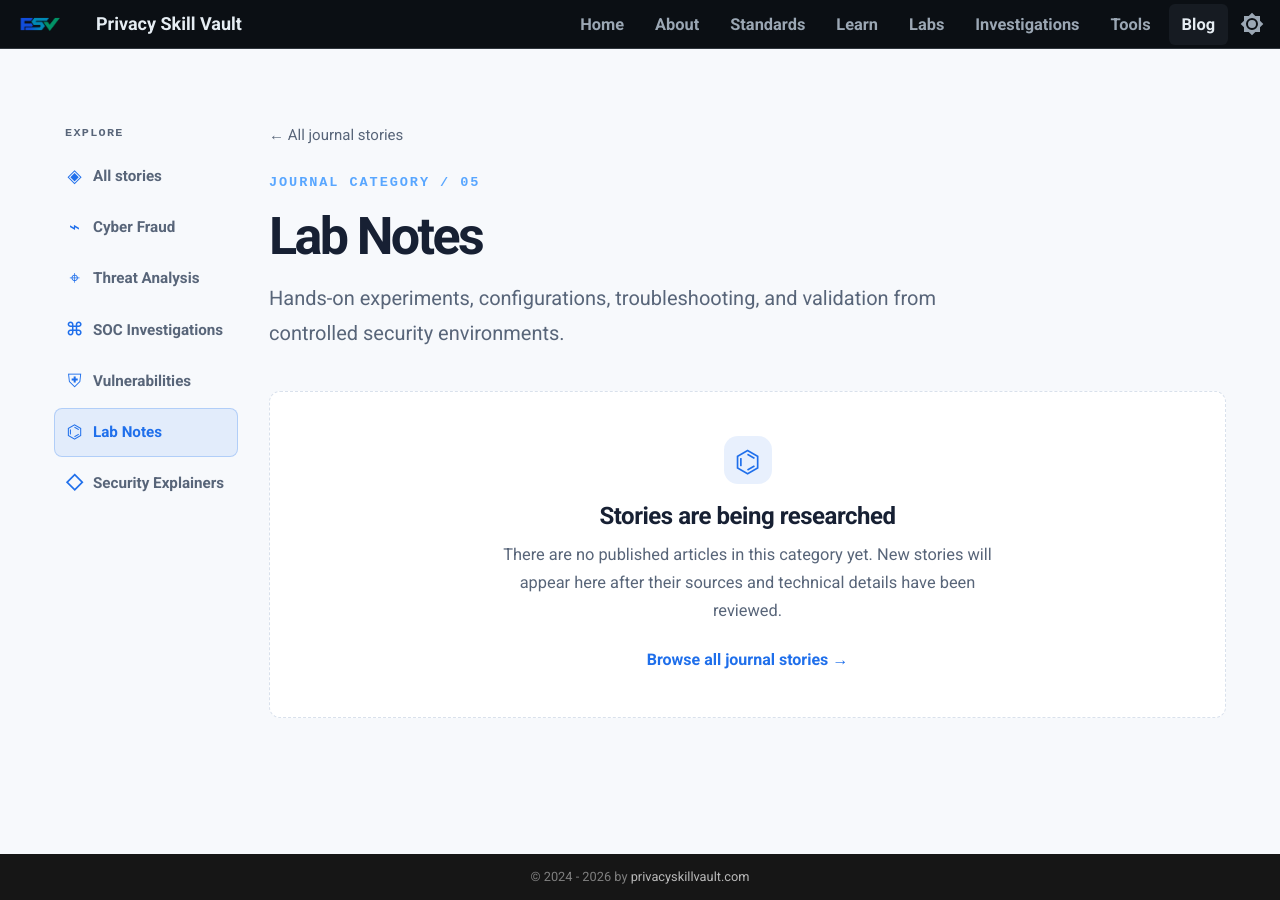
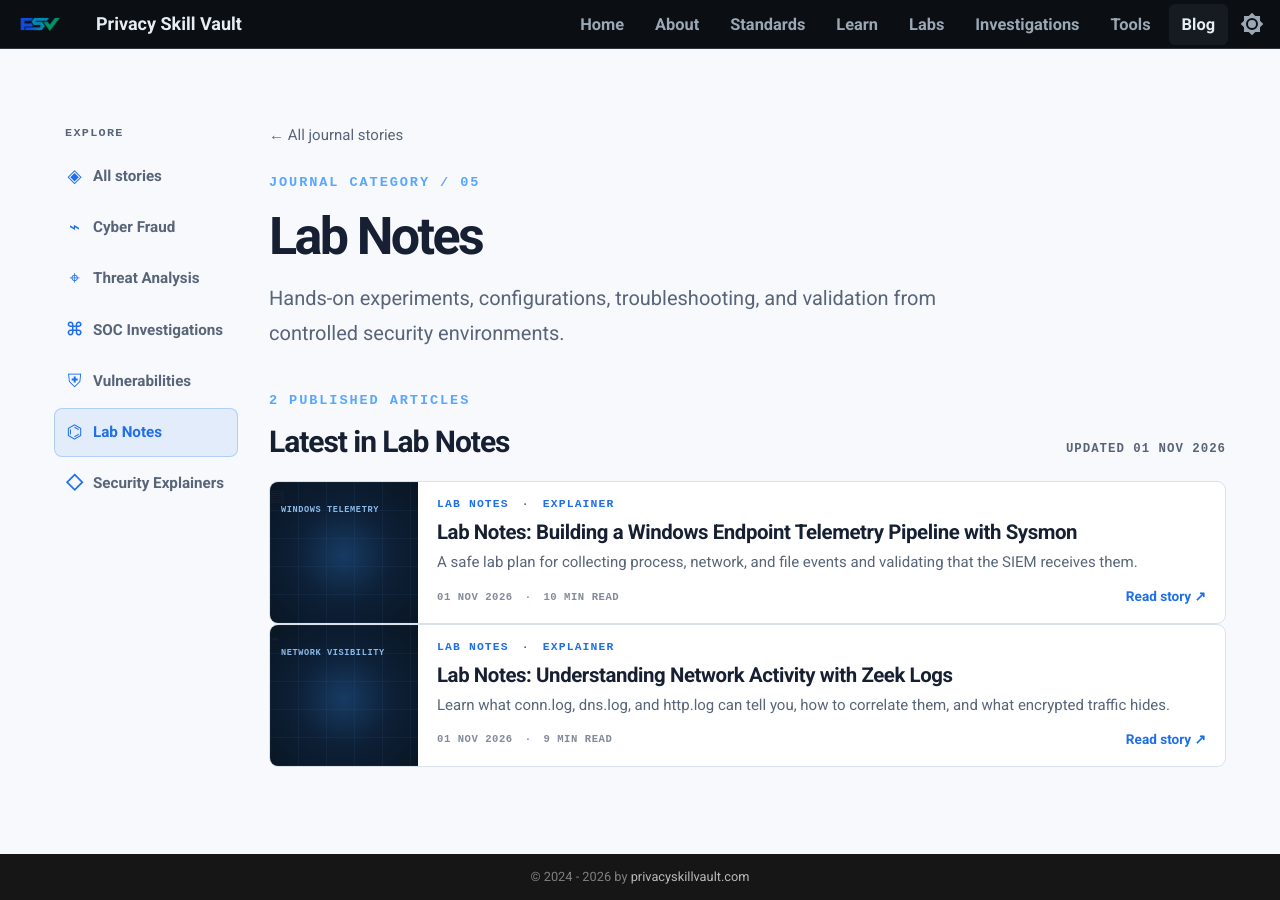
Before and after one commit to PrivacySkillVault/privacyskillvault.github.io, an MkDocs documentation site: the page built from docs/blog/lab-notes/index.md, in a window 1280 px wide. Built offline with MkDocs 1.6.1 and Material for MkDocs 9.7.7, drawn with Linux system fonts in a browser that asks for light colours.

Commit message:
Populate Lab Notes category with article cards

```diff
--- a/docs/blog/lab-notes/index.md
+++ b/docs/blog/lab-notes/index.md
@@ -15,6 +15,16 @@
     <p class="psv-journal-kicker">JOURNAL CATEGORY / 05</p>
     <h1>Lab Notes</h1>
     <p class="psv-category-deck">Hands-on experiments, configurations, troubleshooting, and validation from controlled security environments.</p>
-    <div class="psv-journal-empty"><span>⌬</span><h2>Stories are being researched</h2><p>There are no published articles in this category yet. New stories will appear here after their sources and technical details have been reviewed.</p><a href="../">Browse all journal stories →</a></div>
+    <div class="psv-journal-section-head"><div><p class="psv-journal-kicker">2 PUBLISHED ARTICLES</p><h2>Latest in Lab Notes</h2></div><span class="psv-journal-count">UPDATED 01 NOV 2026</span></div>
+    <div class="psv-journal-story-list">
+<a class="psv-story-card" href="lab-notes/windows-sysmon-telemetry-lab/">
+      <div class="psv-story-card__art psv-story-art--sysmon" aria-hidden="true"><span class="psv-story-art__label">WINDOWS TELEMETRY</span><span class="psv-thumb-glyph">▤</span></div>
+      <div class="psv-story-card__body"><span class="psv-story-category">LAB NOTES <i>·</i> EXPLAINER</span><h3>Lab Notes: Building a Windows Endpoint Telemetry Pipeline with Sysmon</h3><p>A safe lab plan for collecting process, network, and file events and validating that the SIEM receives them.</p><div class="psv-story-card__footer"><small>01 NOV 2026 <i>·</i> 10 MIN READ</small><span>Read story ↗</span></div></div>
+    </a>
+<a class="psv-story-card" href="lab-notes/zeek-network-visibility-lab/">
+      <div class="psv-story-card__art psv-story-art--zeek" aria-hidden="true"><span class="psv-story-art__label">NETWORK VISIBILITY</span><span class="psv-thumb-glyph">⌁</span></div>
+      <div class="psv-story-card__body"><span class="psv-story-category">LAB NOTES <i>·</i> EXPLAINER</span><h3>Lab Notes: Understanding Network Activity with Zeek Logs</h3><p>Learn what conn.log, dns.log, and http.log can tell you, how to correlate them, and what encrypted traffic hides.</p><div class="psv-story-card__footer"><small>01 NOV 2026 <i>·</i> 9 MIN READ</small><span>Read story ↗</span></div></div>
+    </a>
+    </div>
   </section>
 </div>
```
